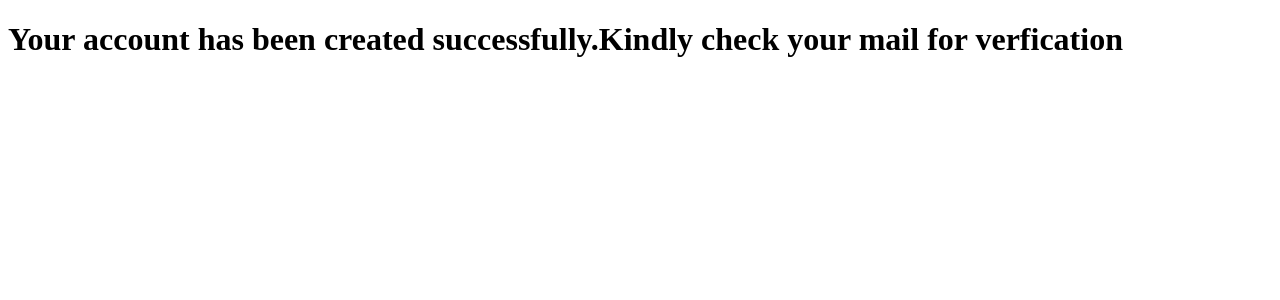
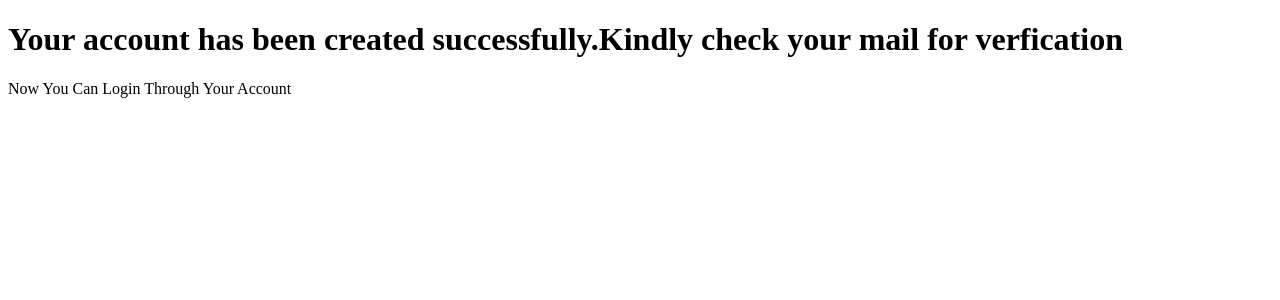
Before and after one commit to jigar93776/doctorfinder, a Django app: template doctorfinder/templates/doctorfinder/SuccessfulRegistration.html in a window 1280 px wide. Shown: the top 300 px of the page. Run offline with Django 3.2, Linux system fonts and the light colour scheme; the template is opened without the code that fills it, so the values that code supplies are empty.

Commit message:
Third Commit

```diff
--- a/doctorfinder/templates/doctorfinder/SuccessfulRegistration.html
+++ b/doctorfinder/templates/doctorfinder/SuccessfulRegistration.html
@@ -10,5 +10,6 @@
 </head>
 <body>
     <h1>Your account has been created successfully.Kindly check your mail for verfication</h1>
+    Now You Can Login Through Your Account
 </body>
 </html>
```
